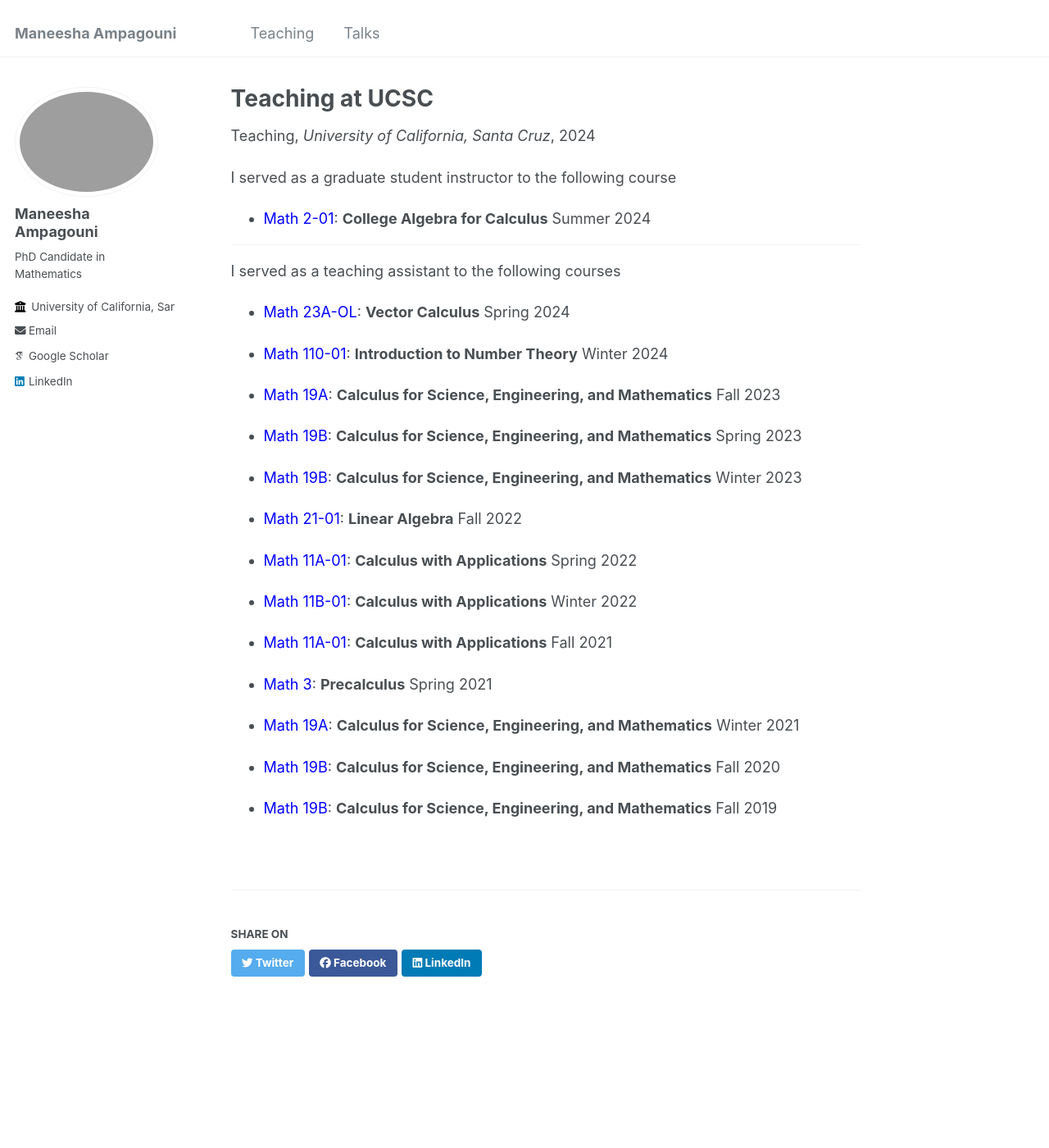
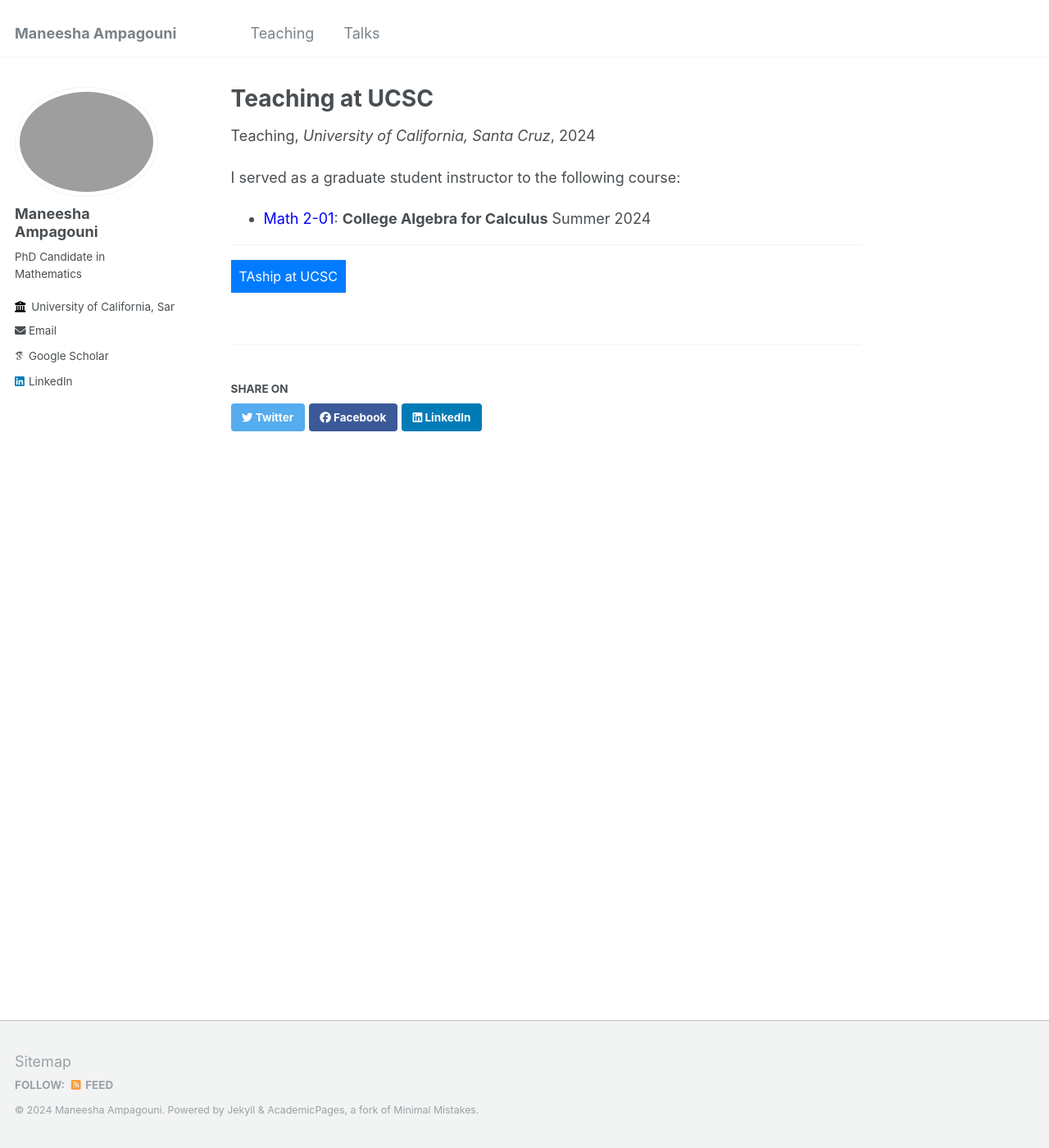
Before and after one commit to ManeeshaAmpagouni/maneeshaampagouni.github.io, a Jekyll site: the page built from _teaching/TAship at UCSC.md, in a window 1280 px wide and 1400 px high. Shown: the whole window at 82% size. Built offline with Jekyll 4.4.1, drawn with Linux system fonts in a browser that asks for light colours; some web fonts are replaced; part of the change alters nothing that is shown.

Commit message:
dropdown button for TAship

```diff
--- a/_teaching/TAship at UCSC.md
+++ b/_teaching/TAship at UCSC.md
@@ -5,38 +5,61 @@ type: "Teaching"
 permalink: /teaching/TAship at UCSC
 venue: "University of California, Santa Cruz"
 date: 2024-10-07
+---
 
----
-I served as a graduate student instructor to the following course
+I served as a graduate student instructor to the following course:
 
 - <span style="color:blue">Math 2-01</span>: **College Algebra for Calculus** Summer 2024
 
 ---
 
-I served as a teaching assistant to the following courses
+<div>
+  <button onclick="toggleDropdown()" class="dropdown-button">TAship at UCSC</button>
+  <div id="ta-dropdown" class="dropdown-content" style="display:none;">
+    <p>I served as a teaching assistant to the following courses:</p>
+    <ul>
+      <li><span style="color:blue">Math 23A-OL</span>: <b>Vector Calculus</b> Spring 2024</li>
+      <li><span style="color:blue">Math 110-01</span>: <b>Introduction to Number Theory</b> Winter 2024</li>
+      <li><span style="color:blue">Math 19A</span>: <b>Calculus for Science, Engineering, and Mathematics</b> Fall 2023</li>
+      <li><span style="color:blue">Math 19B</span>: <b>Calculus for Science, Engineering, and Mathematics</b> Spring 2023</li>
+      <li><span style="color:blue">Math 19B</span>: <b>Calculus for Science, Engineering, and Mathematics</b> Winter 2023</li>
+      <li><span style="color:blue">Math 21-01</span>: <b>Linear Algebra</b> Fall 2022</li>
+      <li><span style="color:blue">Math 11A-01</span>: <b>Calculus with Applications</b> Spring 2022</li>
+      <li><span style="color:blue">Math 11B-01</span>: <b>Calculus with Applications</b> Winter 2022</li>
+      <li><span style="color:blue">Math 11A-01</span>: <b>Calculus with Applications</b> Fall 2021</li>
+      <li><span style="color:blue">Math 3</span>: <b>Precalculus</b> Spring 2021</li>
+      <li><span style="color:blue">Math 19A</span>: <b>Calculus for Science, Engineering, and Mathematics</b> Winter 2021</li>
+      <li><span style="color:blue">Math 19B</span>: <b>Calculus for Science, Engineering, and Mathematics</b> Fall 2020</li>
+      <li><span style="color:blue">Math 19B</span>: <b>Calculus for Science, Engineering, and Mathematics</b> Fall 2019</li>
+    </ul>
+  </div>
+</div>
 
-- <span style="color:blue">Math 23A-OL</span>: **Vector Calculus** Spring 2024
+<script>
+  function toggleDropdown() {
+    var dropdown = document.getElementById("ta-dropdown");
+    if (dropdown.style.display === "none") {
+      dropdown.style.display = "block";
+    } else {
+      dropdown.style.display = "none";
+    }
+  }
+</script>
 
-- <span style="color:blue">Math 110-01</span>: **Introduction to Number Theory** Winter 2024
+<style>
+  .dropdown-button {
+    background-color: #007bff;
+    color: white;
+    padding: 10px;
+    border: none;
+    cursor: pointer;
+    font-size: 16px;
+  }
 
-- <span style="color:blue">Math 19A</span>: **Calculus for Science, Engineering, and Mathematics** Fall 2023
-
-- <span style="color:blue">Math 19B</span>: **Calculus for Science, Engineering, and Mathematics** Spring 2023
-
-- <span style="color:blue">Math 19B</span>: **Calculus for Science, Engineering, and Mathematics** Winter 2023
-
-- <span style="color:blue">Math 21-01</span>: **Linear Algebra** Fall 2022
-
-- <span style="color:blue">Math 11A-01</span>: **Calculus with Applications** Spring 2022
-
-- <span style="color:blue">Math 11B-01</span>: **Calculus with Applications** Winter 2022
-
-- <span style="color:blue">Math 11A-01</span>: **Calculus with Applications** Fall 2021
-
-- <span style="color:blue">Math 3</span>: **Precalculus** Spring 2021
-
-- <span style="color:blue">Math 19A</span>: **Calculus for Science, Engineering, and Mathematics** Winter 2021
-
-- <span style="color:blue">Math 19B</span>: **Calculus for Science, Engineering, and Mathematics** Fall 2020
-
-- <span style="color:blue">Math 19B</span>: **Calculus for Science, Engineering, and Mathematics** Fall 2019
+  .dropdown-content {
+    margin-top: 10px;
+    padding: 10px;
+    border: 1px solid #ddd;
+    background-color: #f9f9f9;
+  }
+</style>
```
